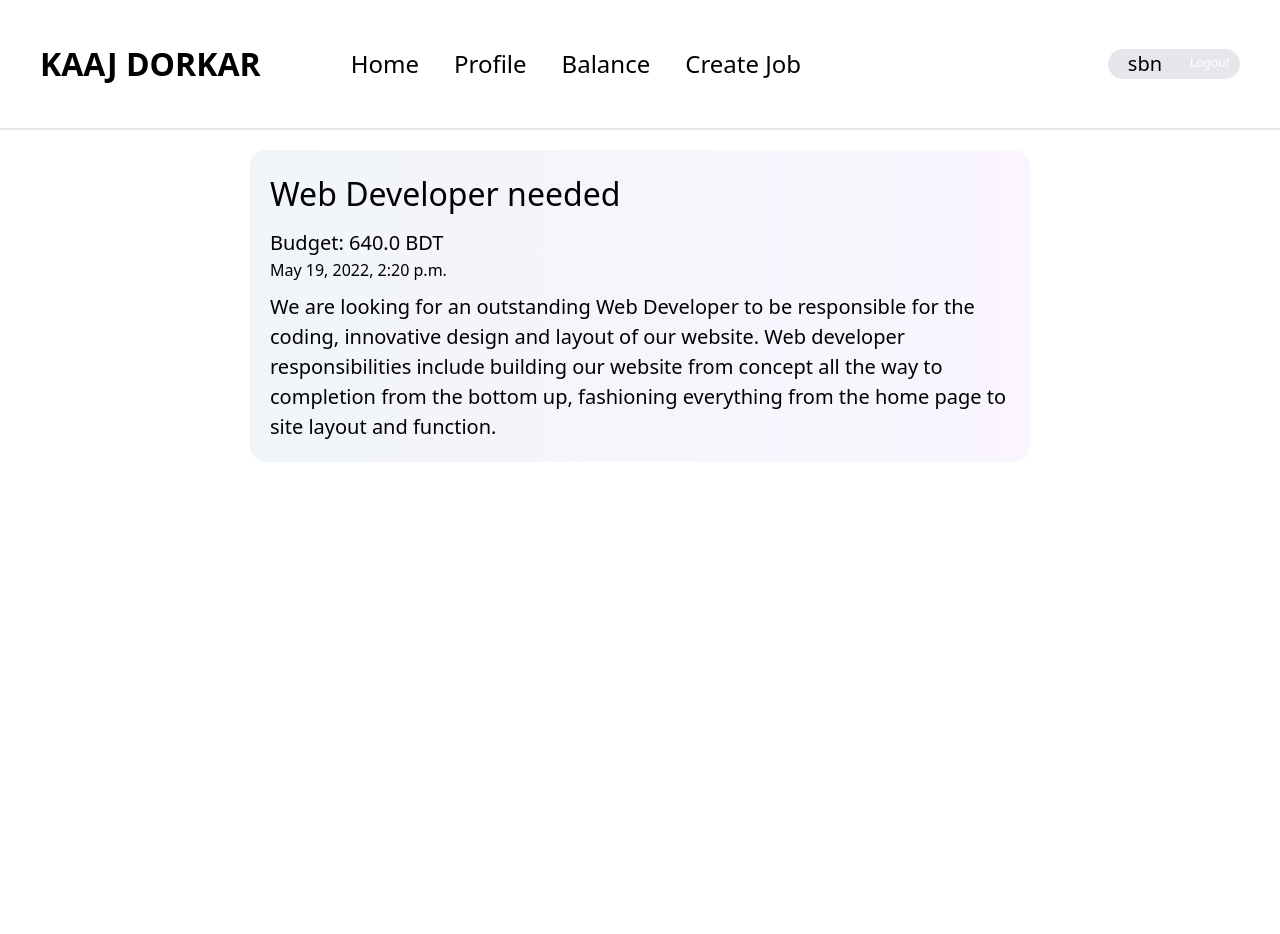
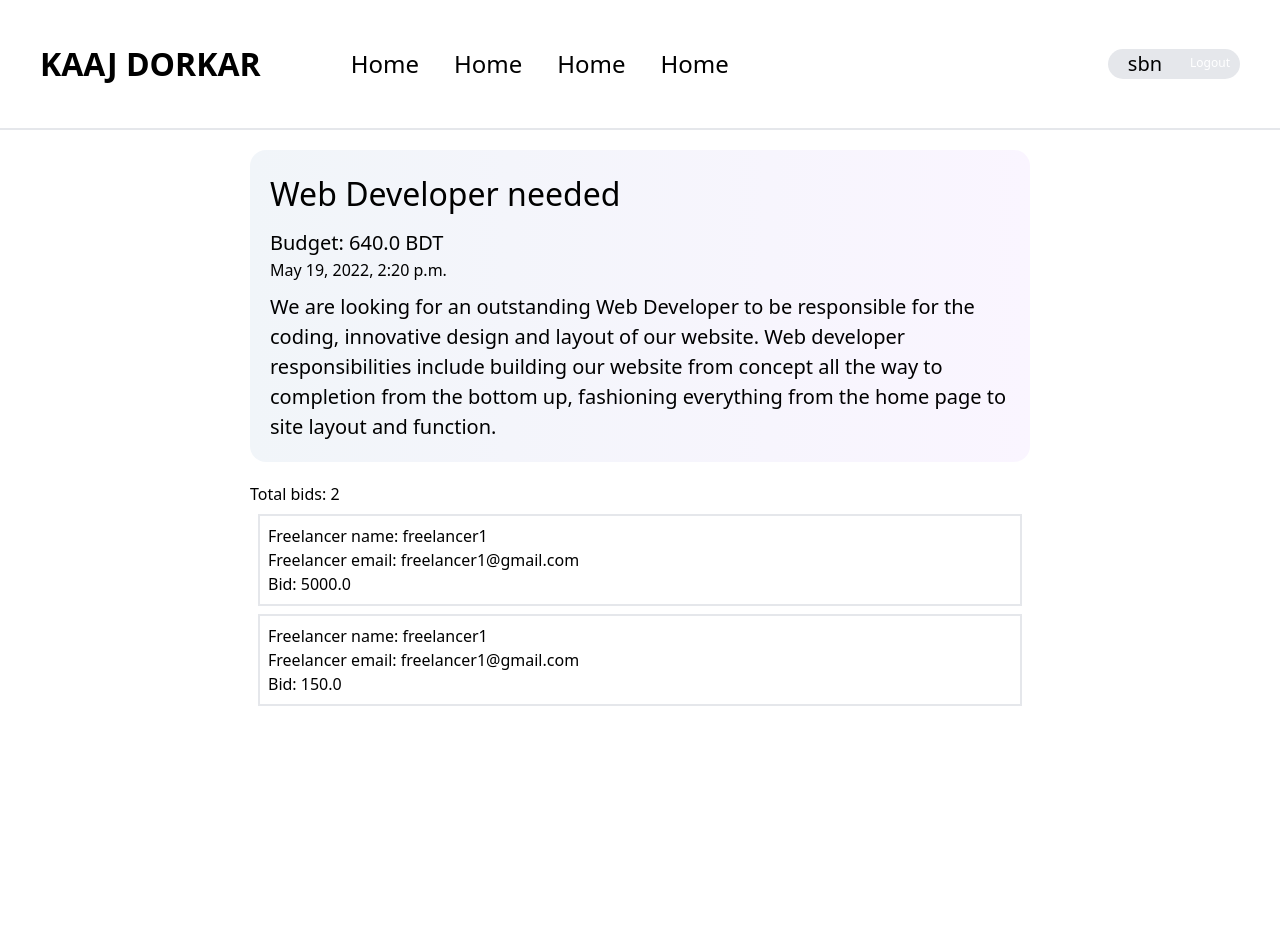
Before and after one commit to AlamRishad/django-marketplace, a Django app: page /jobs/3 in a window 1280 px wide. Before the commit the page ends 462 px from the top, so only its background shows below. Run offline with Django 4.2, Linux system fonts and the light colour scheme; a user stored in the database is signed in; data comes from the database, SQL or seed files in the repository; both versions use the stored data as it was after the commit; some libraries are stand-ins or nearby versions.

Commit message:
Biddin done

```diff
--- a/main/templates/components/header.html
+++ b/main/templates/components/header.html
@@ -3,10 +3,10 @@
     <div class=" flex items-center">
         <div class="  grow-0 text-[32px] font-semibold mr-[90px] grow-2  " > <span class="text-primary" >KAAJ</span> <span class=" text-secondary " >DORKAR</span> </div>
         <div class=" flex  text-[24px]  ">
-            <div class=" mr-[35px] text-primary cursor-pointer " >Home</div>
-            <div class=" mr-[35px] text-textSecondary cursor-pointer " >Profile</div>
-            <div class=" mr-[35px] text-textSecondary cursor-pointer " >Balance</div>
-            <div class=" mr-[35px] text-textSecondary cursor-pointer " >Create Job</div>
+            <div class=" mr-[35px] text-primary cursor-pointer " ><a href="/">Home</a></div>
+            <div class=" mr-[35px] text-textSecondary cursor-pointer " ><a href="/job/create">Home</a></div>
+            <div class=" mr-[35px] text-textSecondary cursor-pointer " ><a href="/">Home</a></div>
+            <div class=" mr-[35px] text-textSecondary cursor-pointer " ><a href="/">Home</a></div>
         </div>
     </div>
 
--- a/main/templates/public/jobDetails.html
+++ b/main/templates/public/jobDetails.html
@@ -8,12 +8,30 @@
             <p class=" text-[20px] text-textSecondary mt-[10px] " >Budget: {{ job.Job_Budget }} BDT</p>
             <h6 class=" text-[16px] text-textSecondary " >{{ job.Job_Date }}</h6>
             <p class=" text-[20px] text-textSecondary mt-[10px] " >{{ job.Job_desc }}</p>
+
+            {% if not isBidded %}
+            <div class="bg-green-600 p-2 mt-2 inline-block rounded-md ">
+                <a href="bid/{{ job.id }}">
+                    <button>Bid now</button>
+                </a>
+            </div>
+            {% endif %}
+
         </div>
 
-        {% if is_freelancer %}
-            <a href="bid/{{ job.id }}">
-                <button>Bid now</button>
-            </a>
-        {% endif %}
+
+        <div>
+            <p>Total bids: {{biddingData.count}}</p>
+
+            <div>
+                {%  for bid in biddingData %}
+                <div class=" border-2 p-2 m-2  ">
+                    <h1>Freelancer name: {{bid.freelancer_id.name }} </h1>
+                    <h6>Freelancer email: {{bid.freelancer_id.email }} </h6>
+                    <h6>Bid: {{bid.proposed_amount }} </h6>
+                </div>
+                {% endfor %}
+            </div>
+        </div>
     </div>
 {% endblock %}
--- a/main/views.py
+++ b/main/views.py
@@ -2,7 +2,7 @@ from ast import Return
 from tkinter.messagebox import NO
 from django.shortcuts import render , redirect
 from django.http import HttpResponse
-from .models import Job_Detail, Freelancer, Job_Bid, Job_Awarded ,Client
+from .models import Job_Detail, Freelancer, Job_Bid, Job_Awarded, Job_Bid
 from django.contrib.auth.models import User
 from django.contrib.auth import authenticate, login, logout
 
@@ -20,9 +20,13 @@ def jobsFeed(request):
 
 def jobDetails(request, id):
     jobs = Job_Detail.objects.get(id = id)
-
     session_email = request.user.email
     freelancer = Freelancer.objects.all()
+    biddingData = Job_Bid.objects.filter(job_id_id = id)
+
+
+
+
 
     free_id = None
     for x in freelancer:
@@ -30,9 +34,11 @@ def jobDetails(request, id):
             free_id = x.id;
             break;
 
+    isBidded = Job_Bid.objects.filter(freelancer_id_id = free_id ) is not None if True else False
+
     is_freelancer = free_id is not None if True else False
 
-    return render(request, 'public/jobDetails.html', { 'job': jobs, "is_freelancer": is_freelancer } )
+    return render(request, 'public/jobDetails.html', { 'job': jobs, "is_freelancer": is_freelancer, "biddingData": biddingData, "isBidded": isBidded } )
 
 def bid(request, jobId):
     job = Job_Detail.objects.get(id = jobId)
```
Also changed, not shown: db.sqlite3.
